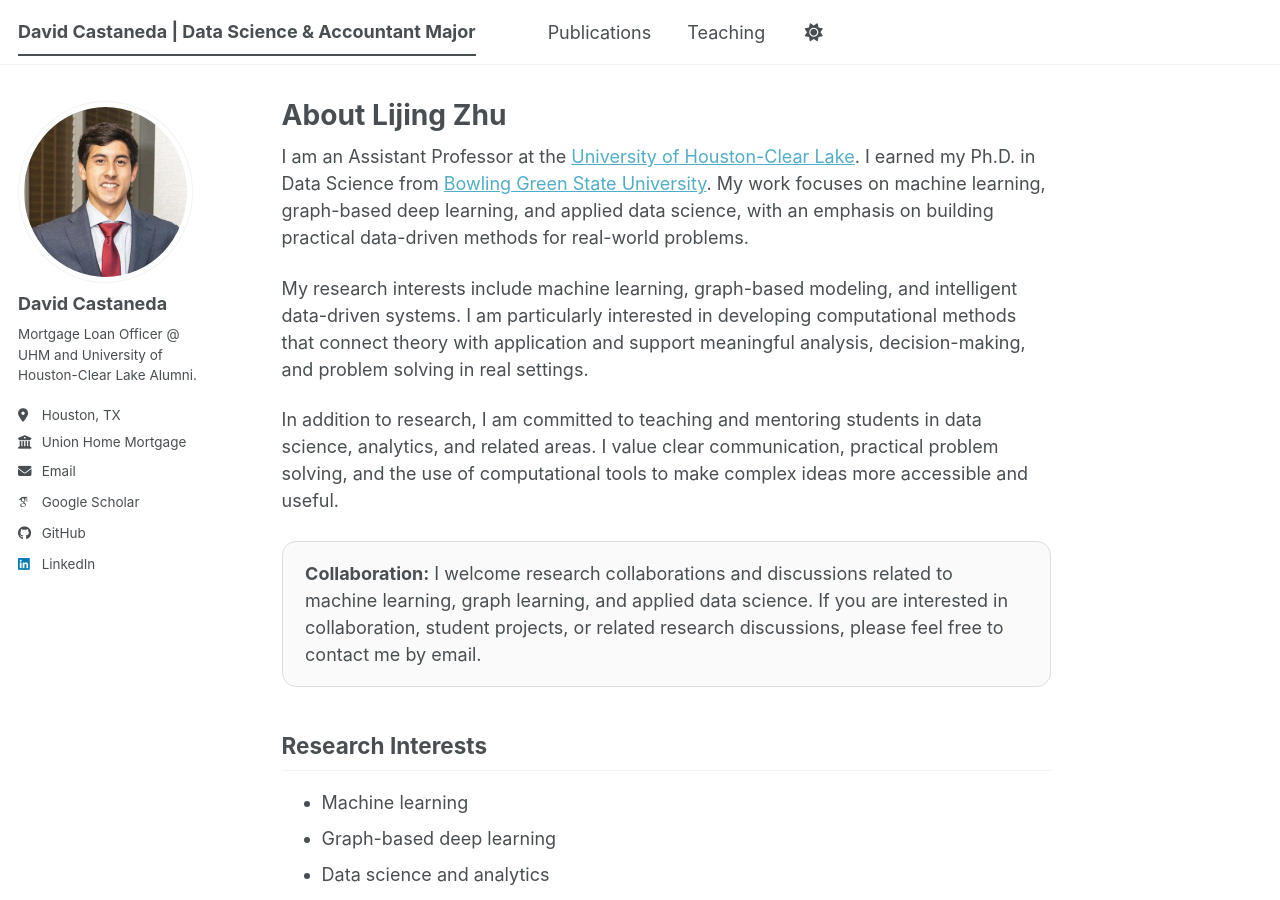
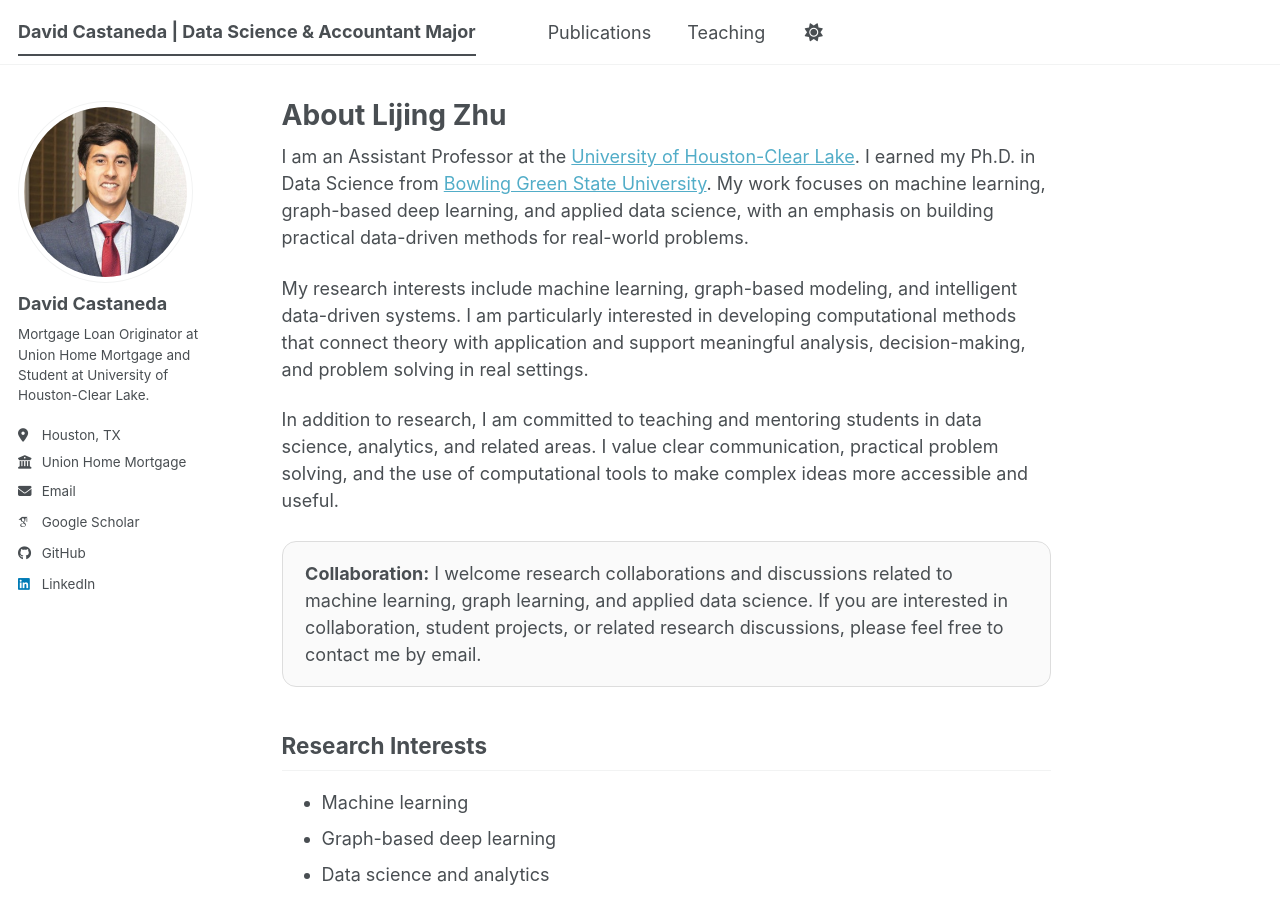
Before and after one commit to daveycasta13/daveycasta13.github.io, a Jekyll site: the page built from _pages/about.md, in a window 1280 px wide and 900 px high. Built offline with Jekyll 4.4.1, drawn with Linux system fonts in a browser that asks for light colours; some web fonts are replaced; a script bundle is joined from its source files by our own code; library files that are not in the unit come from our copies.

Commit message:
Update _config.yml

```diff
--- a/_config.yml
+++ b/_config.yml
@@ -34,7 +34,7 @@ repository: "daveycasta13/daveycasta13.github.io"
 author:
   avatar: "headshot.png"    # Profile image file shown in the sidebar/profile area
   name: "David Castaneda"
-  bio: "Mortgage Loan Officer @ UHM and University of Houston-Clear Lake Alumni."
+  bio: "Mortgage Loan Originator at Union Home Mortgage and Student at University of Houston-Clear Lake."
   location: "Houston, TX"
   employer: "Union Home Mortgage"
   email: "castaneda.da@gmail.com"
```
